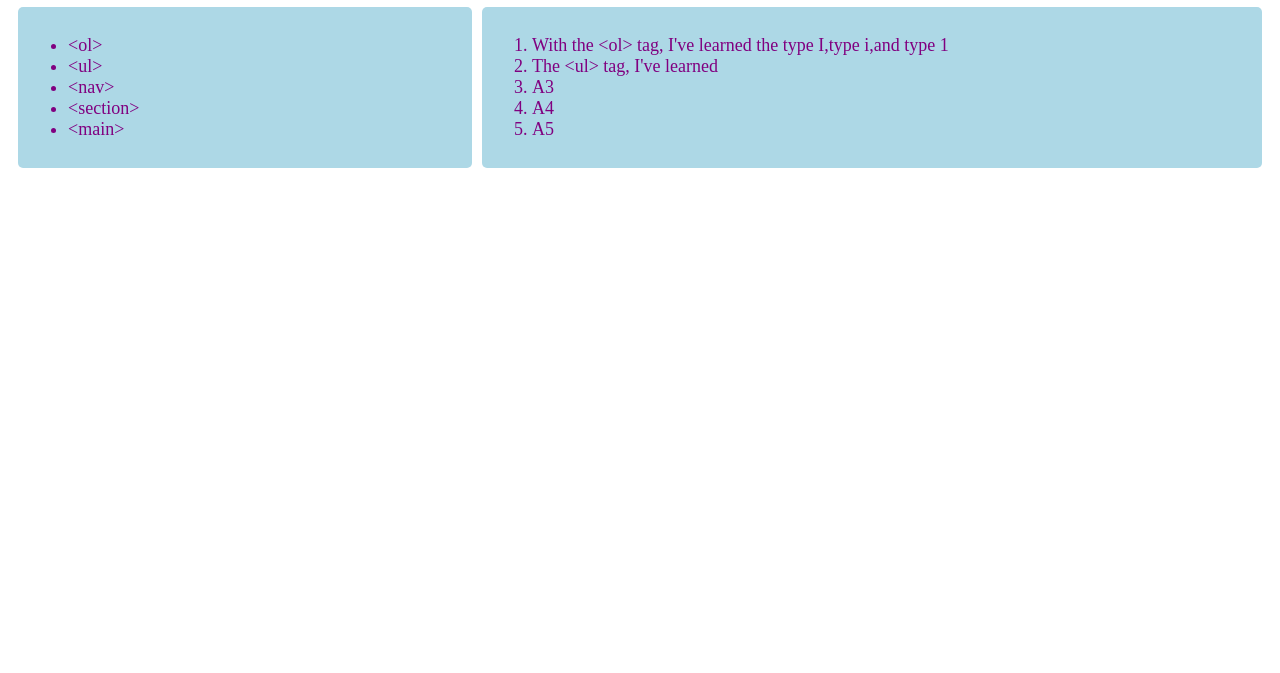
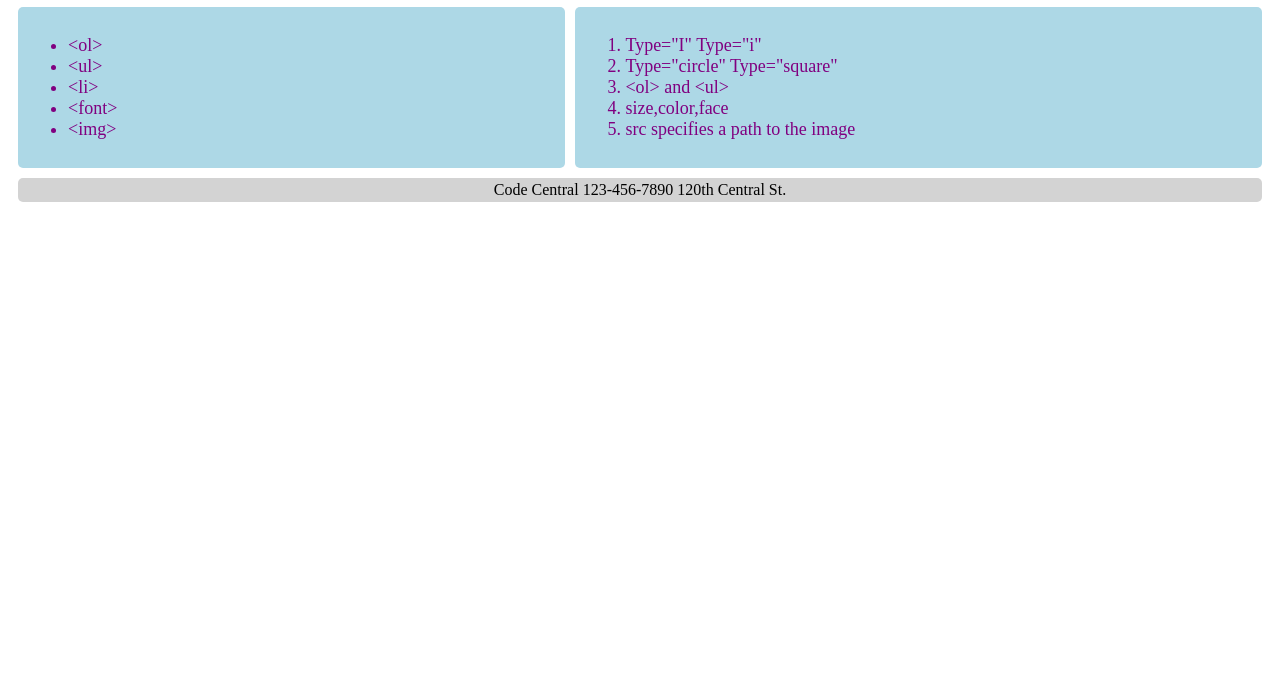
Before and after one commit to Marlesli/ProjectL5, a plain HTML site: page page2.html in a window 1280 px wide. Shown: the part 127-800 px from the top of the page. Drawn offline with Linux system fonts and the light colour scheme.

Commit message:
styling tags
styling footer, header, nav, main

```diff
--- a/page2.html
+++ b/page2.html
@@ -11,6 +11,14 @@
   <title>Assignment 5</title>
   <link href="style.css" rel="stylesheet" type="text/css"
     />
+  <style>
+  footer{
+  text-align: center;
+  padding: 3px;
+  background-color: lightgrey;
+  color: black;
+    }
+  </style>
 </head>
 
 <body>
@@ -26,20 +34,24 @@
      <ul class="taglist">
        <li>&lt;ol&gt;</li>
        <li>&lt;ul&gt;</li>
-       <li>&lt;nav&gt;</li>
-       <li>&lt;section&gt;</li>
-       <li>&lt;main&gt;</li>
+       <li>&lt;li&gt;</li>
+       <li>&lt;font&gt;</li>
+       <li>&lt;img&gt;</li>
      </ul>
   </nav>
   <main>
     <ol type="1" class="attlist">
-      <li>With the &lt;ol&gt; tag, I've learned the type I,type i,and type 1</li>
-      <li>The &lt;ul&gt; tag, I've learned</li>
-      <li>A3</li>
-      <li>A4</li>
-      <li>A5</li>
+      <li>Type="I" Type="i"</li>
+      <li>Type="circle" Type="square"</li>
+      <li>&lt;ol&gt; and &lt;ul&gt;</li>
+      <li>size,color,face</li>
+      <li>src specifies a path to the image</li>
     </ol>
   </main>
+  <footer>
+    Code Central
+    123-456-7890
+    120th Central St.
+  </footer>
   </body>
-
 </html>
--- a/style.css
+++ b/style.css
@@ -2,7 +2,8 @@ body{
   display: grid;
   grid-template-areas:
     "one two"
-    "three four";
+    "three four"
+    "five five";
   padding: 10px;
   gap: 10px;
 }
@@ -17,6 +18,7 @@ section { grid-area: one;}
 header { grid-area: two}
 nav {grid-area: three;}
 main {grid-area: four;}
+footer{grid-area: five;}
 
 .Head1{
   font-family: Arial Narrow, sans-serif;
```
Also changed, not shown: index.html (+16 -1 lines), page1.html (+13 -3 lines).
